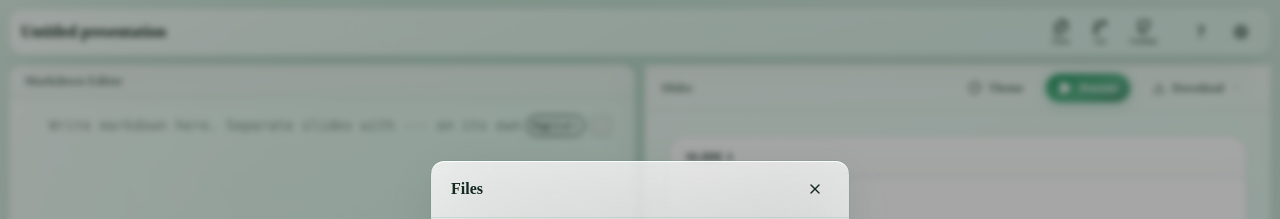
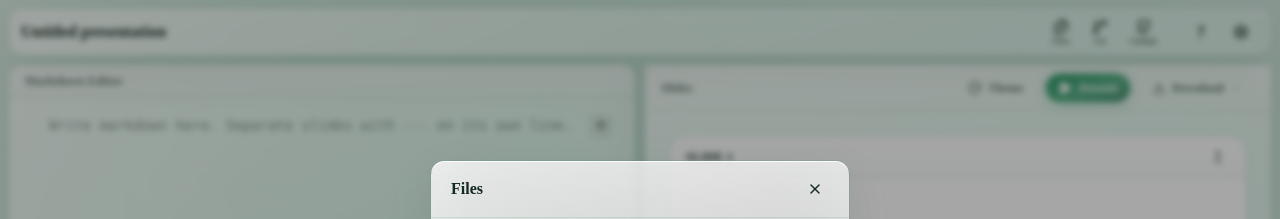
Before and after one commit to Bear-Resort/quick-slides, a React (Vite) app: page / in a window 1280 px wide. Shown: the top 219 px of the page. Built offline with nearby package versions, Linux system fonts and the light colour scheme.

Commit message:
Enhance LocateIconButton and MarkdownEditor components. Update tooltip styling and behavior in LocateIconButton, adding a showTooltip prop. Modify MarkdownEditor to integrate LocateIconButton with improved tooltip handling and styling adjustments for better user experience.

```diff
--- a/src/components/LocateIconButton.tsx
+++ b/src/components/LocateIconButton.tsx
@@ -1,8 +1,12 @@
 import type { MouseEvent, ReactNode } from "react";
 import { cn } from "@/lib/utils";
 
-const tooltipClassName =
-  "glass-panel pointer-events-none absolute right-full top-1/2 z-50 mr-1.5 -translate-y-1/2 whitespace-nowrap rounded-md border px-2 py-0.5 text-[10px] font-medium text-foreground opacity-0 shadow-md transition-opacity group-hover:opacity-100 group-focus-visible:opacity-100";
+const tooltipClassName = cn(
+  "pointer-events-none absolute right-full top-1/2 z-50 mr-1.5 -translate-y-1/2",
+  "whitespace-nowrap rounded-md border border-white/15 bg-background/95 px-2 py-0.5",
+  "text-[10px] font-medium text-foreground opacity-0 shadow-md backdrop-blur-sm",
+  "transition-opacity group-hover:opacity-100 group-focus-visible:opacity-100",
+);
 
 type LocateIconButtonProps = {
   label: string;
@@ -11,6 +15,8 @@
   onMouseDown?: (event: MouseEvent<HTMLButtonElement>) => void;
   className?: string;
   icon: ReactNode;
+  /** Hover label next to the icon. Defaults to true. */
+  showTooltip?: boolean;
 };
 
 export function LocateIconButton({
@@ -20,22 +26,28 @@
   onMouseDown,
   className,
   icon,
+  showTooltip = true,
 }: LocateIconButtonProps) {
   return (
     <button
       type="button"
       className={cn(
-        "group relative inline-flex items-center justify-center rounded border shadow-sm",
+        "group relative inline-flex cursor-pointer items-center justify-center rounded border shadow-sm",
         className,
       )}
       aria-label={ariaLabel}
+      title={showTooltip ? label : undefined}
       onMouseDown={onMouseDown}
       onClick={onClick}
     >
-      {icon}
-      <span role="tooltip" className={tooltipClassName}>
-        {label}
+      <span className="pointer-events-none inline-flex shrink-0 items-center justify-center">
+        {icon}
       </span>
+      {showTooltip ? (
+        <span role="tooltip" className={tooltipClassName}>
+          {label}
+        </span>
+      ) : null}
     </button>
   );
 }
--- a/src/components/MarkdownEditor.tsx
+++ b/src/components/MarkdownEditor.tsx
@@ -449,13 +449,18 @@
               return (
                 <div
                   key={separator.line}
-                  className="pointer-events-auto absolute right-6 flex items-center gap-1.5"
+                  className="group/locate pointer-events-auto absolute right-6 flex items-center gap-1.5"
                   style={{
                     top: position.top,
                     height: position.height,
                   }}
                 >
-                  <span className="rounded-md border border-border/70 bg-background/95 px-1.5 py-0.5 text-[10px] font-medium tabular-nums text-muted-foreground shadow-sm backdrop-blur-sm">
+                  <span
+                    className={cn(
+                      "rounded-md border border-border/70 bg-background/95 px-1.5 py-0.5 text-[10px] font-medium tabular-nums text-muted-foreground shadow-sm backdrop-blur-sm",
+                      "pointer-events-none opacity-0 transition-opacity group-hover/locate:opacity-100 group-focus-within/locate:opacity-100",
+                    )}
+                  >
                     {t.page(separator.page, separator.total)}
                   </span>
                   <LocateIconButton
@@ -465,6 +470,7 @@
                     onMouseDown={(event) => event.preventDefault()}
                     onClick={() => handleLocateSlide(separator.line)}
                     icon={<Locate className="size-3" />}
+                    showTooltip={false}
                   />
                 </div>
               );
```
